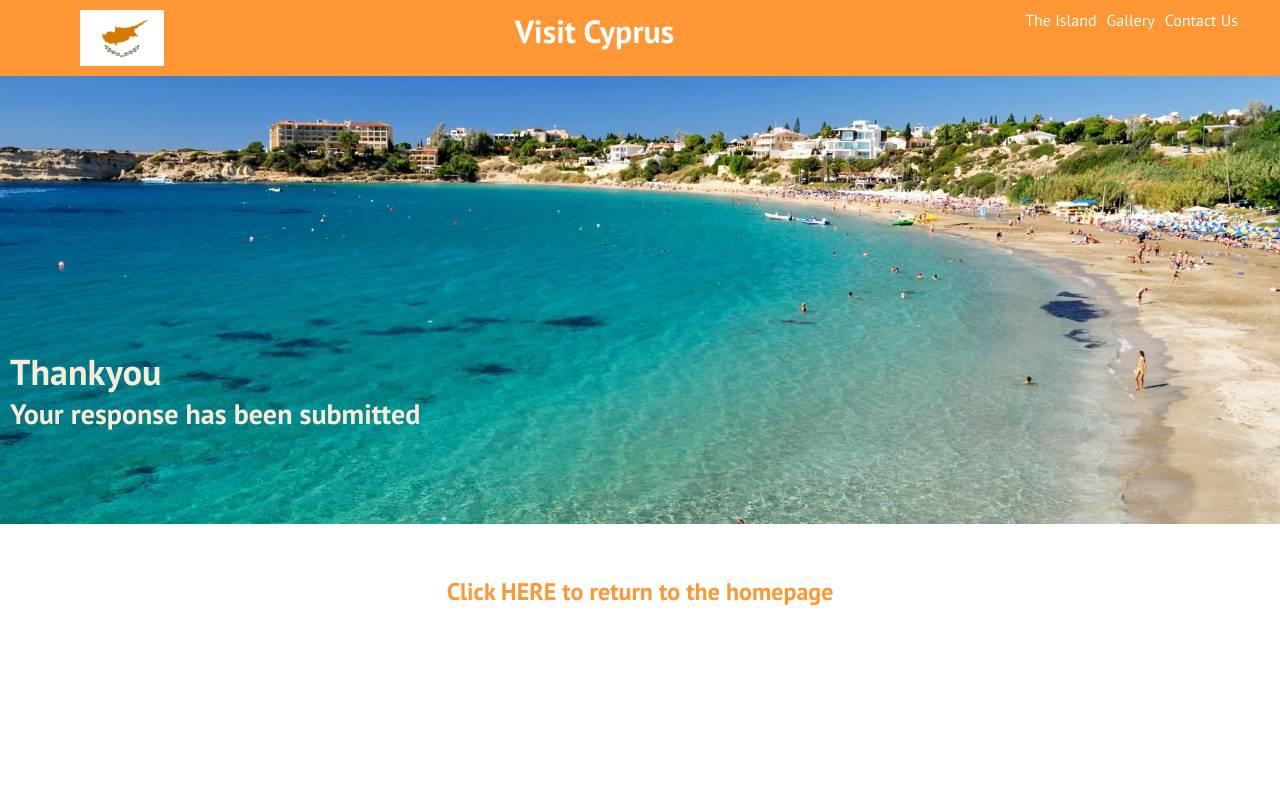
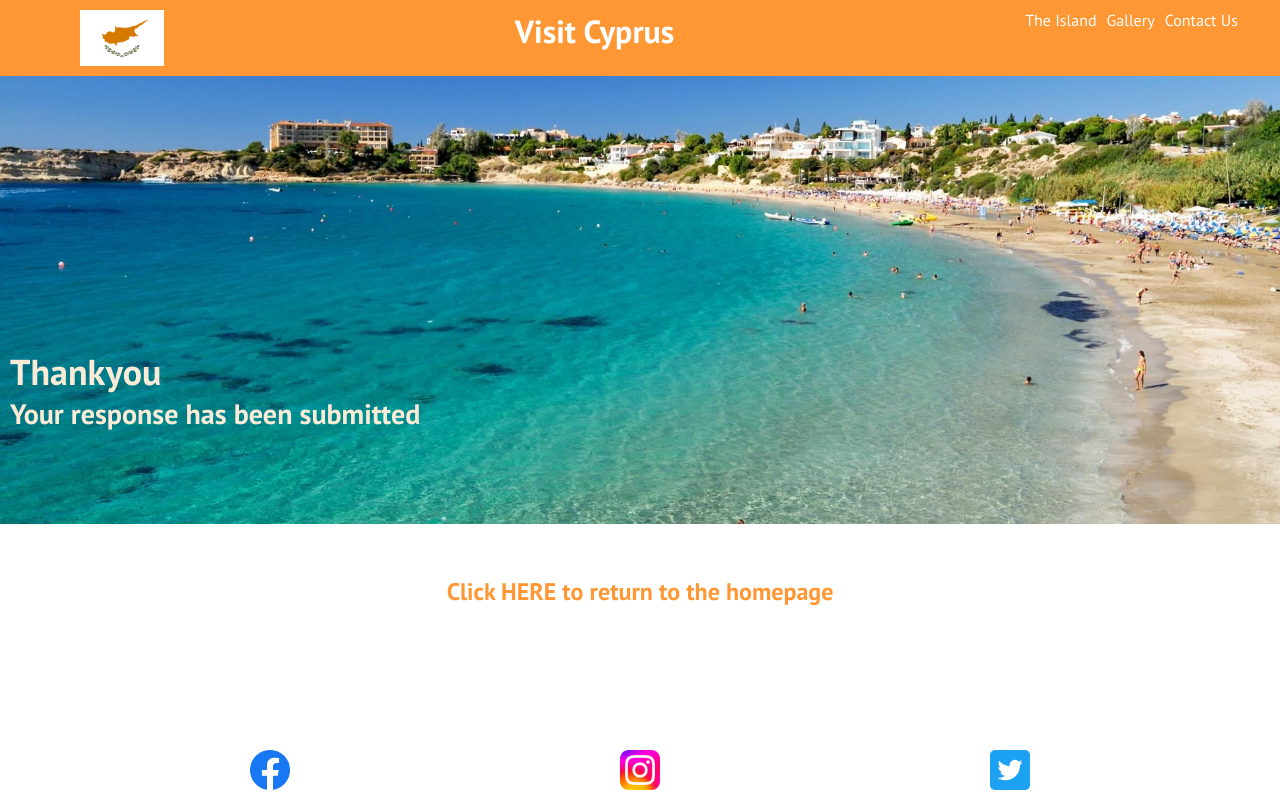
Before and after one commit to NorfolkTate/project-1-cyprus, a plain HTML site: page thankyou.html in a window 1280 px wide. Drawn offline with Linux system fonts and the light colour scheme.

Commit message:
add footer to thankyou page

```diff
--- a/thankyou.html
+++ b/thankyou.html
@@ -40,5 +40,12 @@
     <main>
         <h3 class="island-title">Click <a href="index.html">HERE</a> to return to the homepage</h3>
     </main>
+        <footer>
+            <div class="social-footer">
+                <img src="assets/images/facebook-logo.webp" class="social-image" alt="facebook logo">
+                <img src="assets/images/instagram-logo.webp" class="social-image" alt="instagram logo">
+                <img src="assets/images/twitter-logo.png" class="social-image" alt="twitter logo">
+            </div>
+        </footer>
 </body>
 </html>
```
